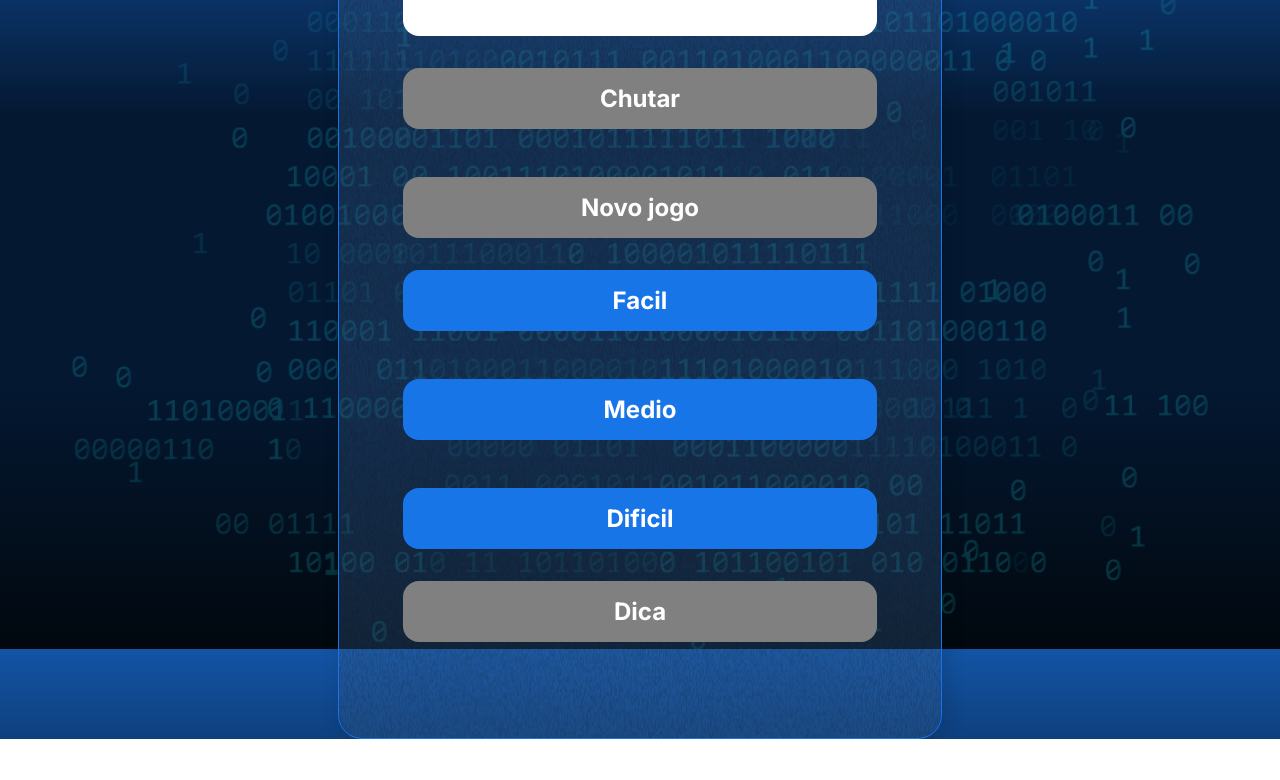
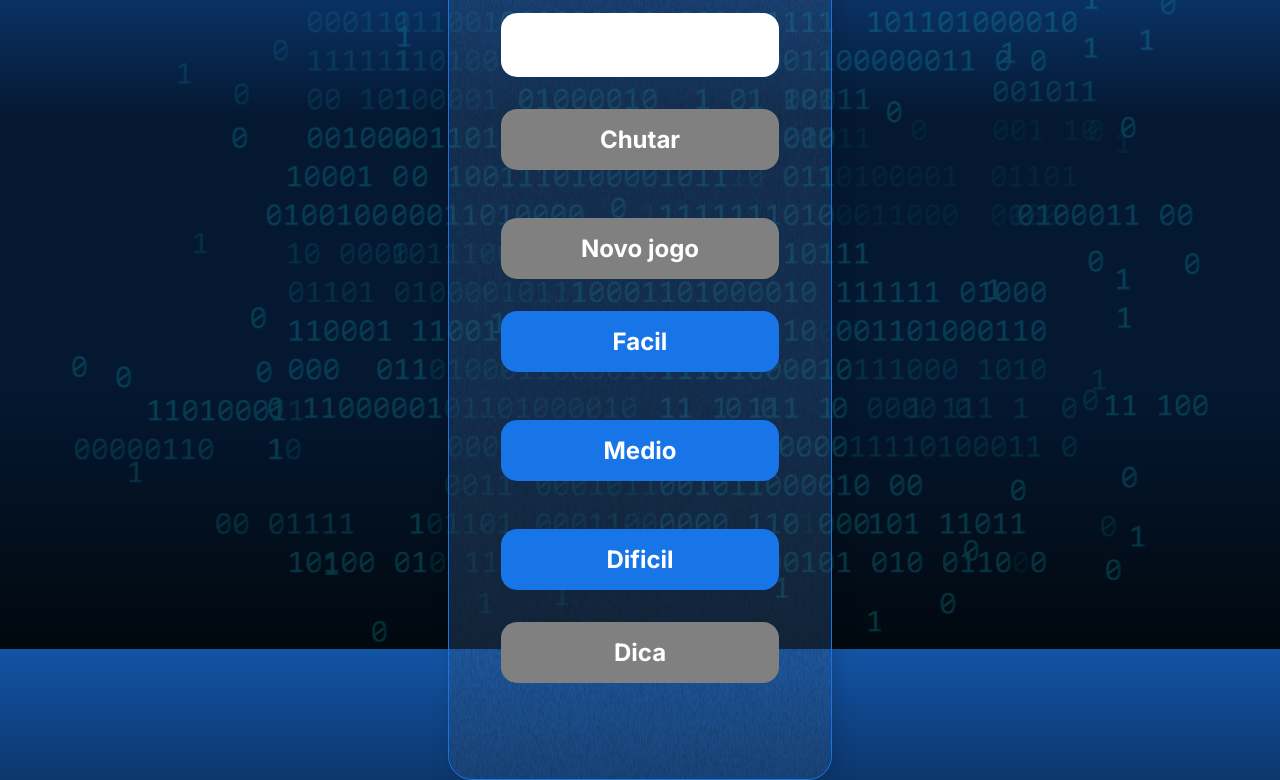
Before and after one commit to nadingarcia/numero_secreto, a plain HTML site: page index.html in a window 1280 px wide. Shown: the part 151-931 px from the top of the page. Before the commit the page ends 890 px from the top, so only its background shows below. Drawn offline with Linux system fonts and the light colour scheme.

Commit message:
Update style.css

```diff
--- a/style.css
+++ b/style.css
@@ -27,7 +27,7 @@ body::before {
 }
 
 .container {
-    max-width: 90%;
+    max-width: 30%;
     margin: 30px auto;
     display: flex;
     flex-direction: column;
```
